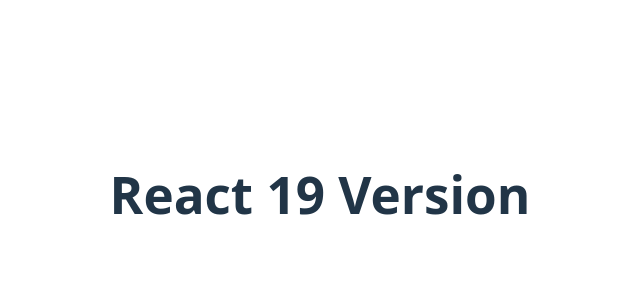
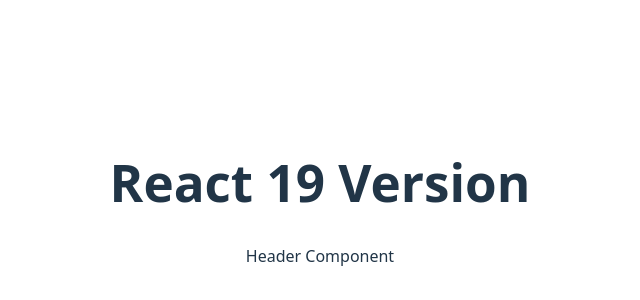
Before and after one commit to amitbhosale1137/react-demo, a React (Vite) app: page / in a window 1280 px wide. Shown: the part 206-506 px from the top of the page, without its empty margins (320-960 px from the left). Built offline with nearby package versions, Linux system fonts and the light colour scheme.

Commit message:
Header Component creation

```diff
--- a/src/App.jsx
+++ b/src/App.jsx
@@ -1,11 +1,13 @@
 
 import './App.css'
+import Header from './Header'
 
 function App() {
 
   return (
     <>
       <h1>React 19 Version</h1>
+      <Header/>
     </>
   )
 }
--- /dev/null
+++ b/src/Header.jsx
@@ -0,0 +1,7 @@
+function Header(){
+    return(
+        <div> Header Component</div>
+    )
+}
+
+export default Header
```
